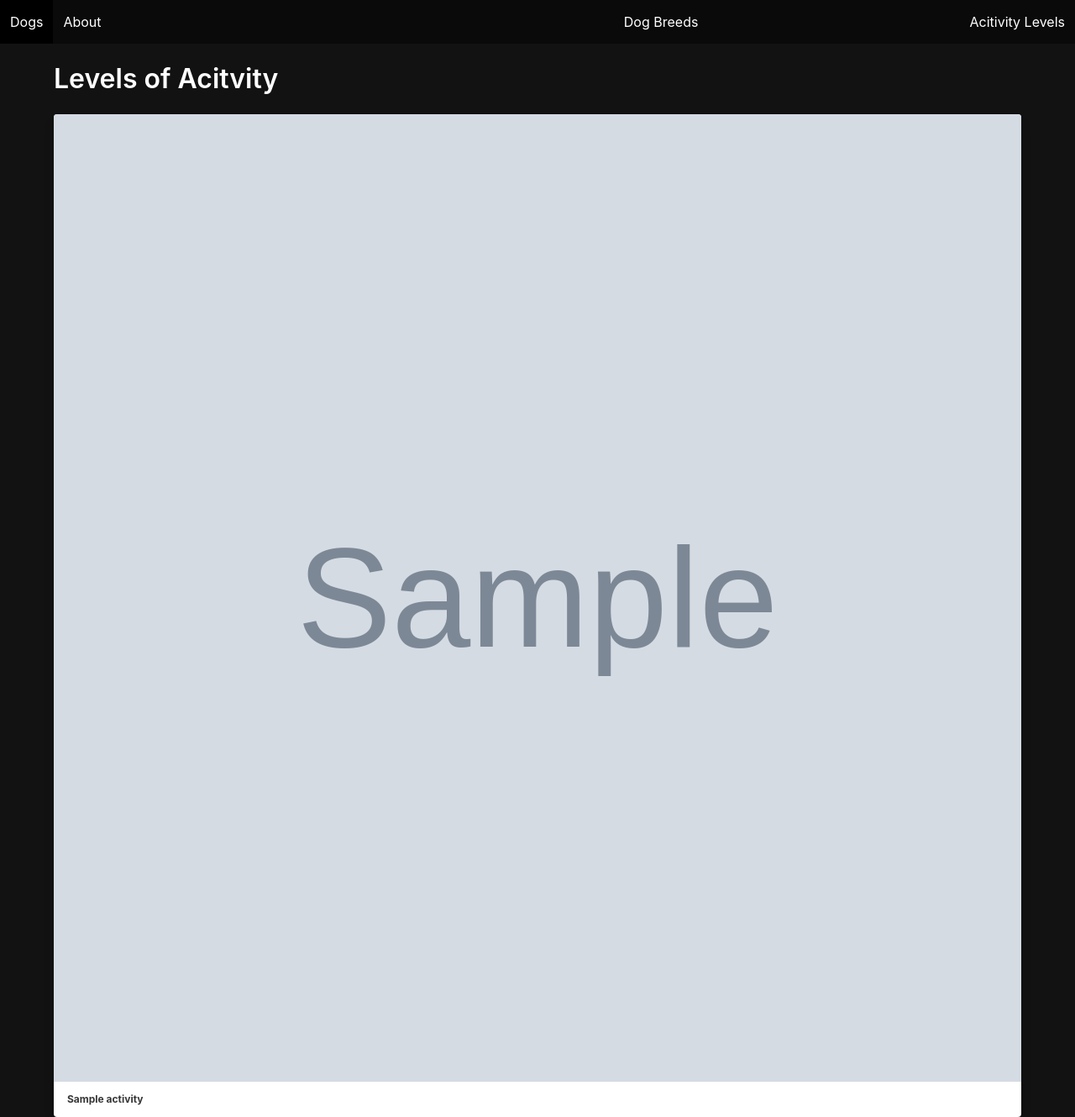
After one commit to rlegler2012/dog-collector-django, a Django app: template main_app/templates/activitieslevel_list.html in a window 1280 px wide. The commit adds this page. Shown: the whole page at 84% size. Run offline with Django 3.2, Linux system fonts and the light colour scheme; the template is opened without the code that fills it: most values are stand-ins (such as "Sample title", 1, 10 or a date in 2020); grey boxes marked "Sample" are stand-in pictures.

Commit message:
breeds and activity level routes working

```diff
--- /dev/null
+++ b/main_app/templates/activitieslevel_list.html
@@ -0,0 +1,31 @@
+{% extends 'base.html' %}
+
+{% comment %} for head title tags and helping us with SEO {% endcomment %}
+{% block title %}Acitvity Levels{% endblock  %}
+
+{% block content %}
+
+<h1 class="title pt-5">Levels of Acitvity</h1>
+<div class="gallery">
+  {% for acitivty in activitieslevel %}
+  <a href="">
+    <div class="card">
+      <div class="card-image">
+        <figure class="image is-square">
+          <img src="{{activity.image}}" alt="{{activity.name}}" />
+        </figure>
+      </div>
+      <div class="card-header">
+        <p class="card-header-title">{{activity.name}}</p>
+      </div>
+    </div>
+  </a>
+	{% empty %}
+  <article class="message">
+    <div class="message-header">
+      <p>No Levels Available</p>
+    </div>
+  </article>
+  {% endfor %}
+</div>
+{% endblock %}
--- a/main_app/templates/base.html
+++ b/main_app/templates/base.html
@@ -27,6 +27,9 @@
             <div class="navbar-menu navbar-end">
                 <a class="navbar-item" href="/breeds">Dog Breeds</a>
             </div>
+            <div class="navbar-menu navbar-end">
+                <a class="navbar-item" href="/activitieslevel">Acitivity Levels</a>
+            </div>
         </nav>
         <div class="container">
 
--- a/main_app/urls.py
+++ b/main_app/urls.py
@@ -4,5 +4,6 @@ from . import views
 urlpatterns = [
     path('', views.Home.as_view(), name="home"), # <- here we have added the new path
     path('about/', views.About.as_view(), name="about"),
-    path('breeds/', views.BreedsList.as_view(), name="breeds_list")
+    path('breeds/', views.BreedsList.as_view(), name="breeds_list"),
+    path('activitieslevel/', views.ActivityLevelList.as_view(), name="activitieslevel_list")
 ]
```
Also changed, not shown: main_app/views.py (+24 -1 lines).
